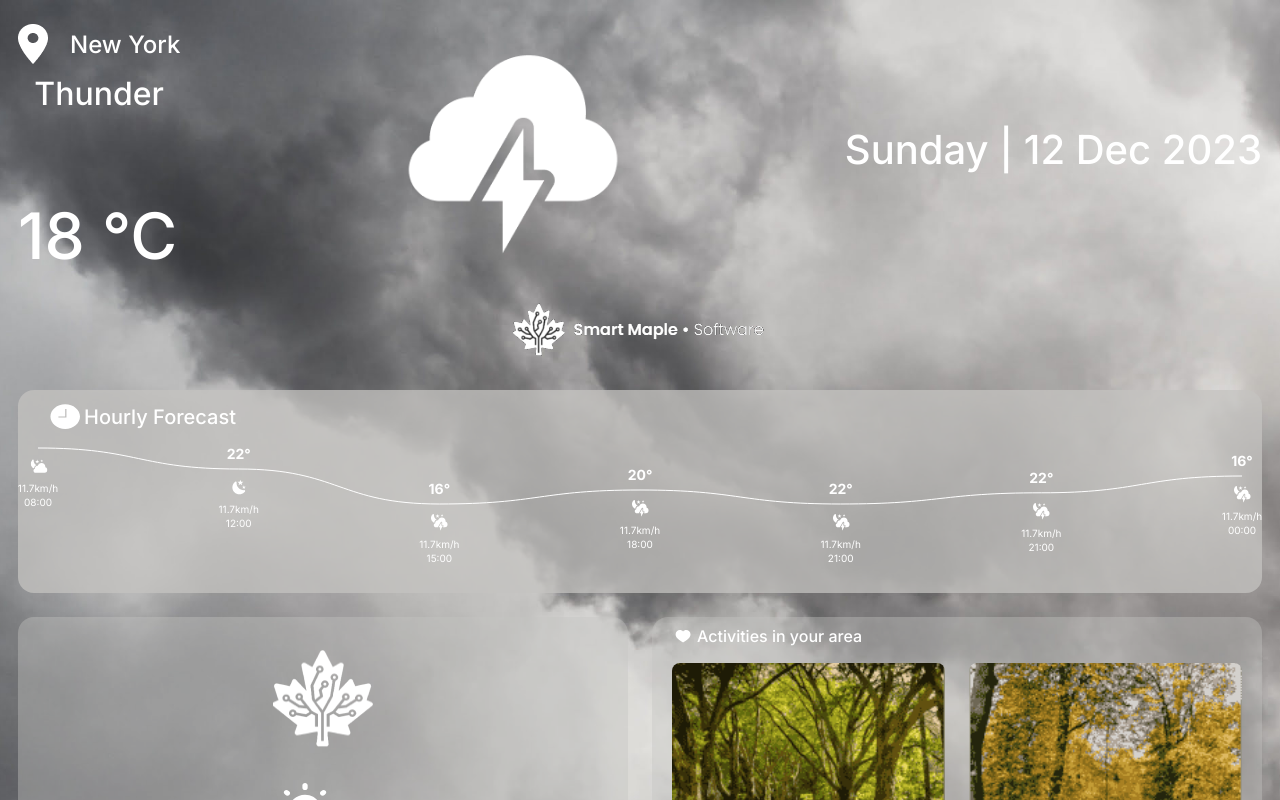
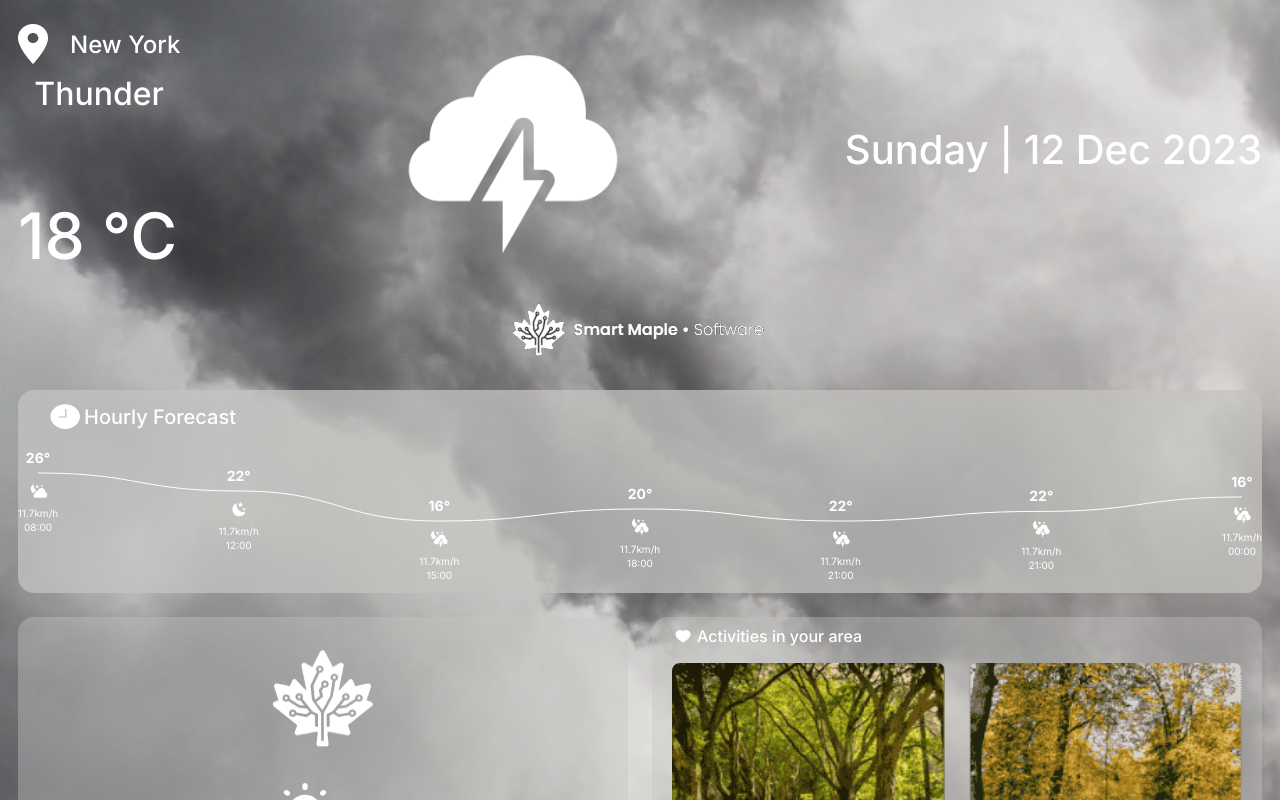
Before and after one commit to Scholak/2ece89c0-c269-4882-ac99-60ff13ca91f3, a React (Vite) app: page / in a window 1280 px wide. Shown: the top 800 px of the page. Built offline with nearby package versions, Linux system fonts and the light colour scheme.

Commit message:
refactor: ui improvements on hourly forecast component line chart

```diff
--- a/src/components/HourlyForecast/HourlyForecast.tsx
+++ b/src/components/HourlyForecast/HourlyForecast.tsx
@@ -92,7 +92,7 @@ const HourlyForecast = () => {
 				</div>
 				<div className={styles.graph}>
 					<ResponsiveContainer width='100%' height='100%'>
-						<LineChart width={300} height={100} data={data} margin={{ top: 5, bottom: 5, left: 20, right: 20 }}>
+						<LineChart width={300} height={100} data={data} margin={{ top: 30, bottom: 0, left: 20, right: 20 }}>
 							<Line type='bump' dataKey='pv' stroke='#ffffff' dot={false}>
 								<LabelList content={<DegreeLabel />} dataKey='degree' />
 								<LabelList content={<WeatherLabel />} dataKey='icon' />
```
